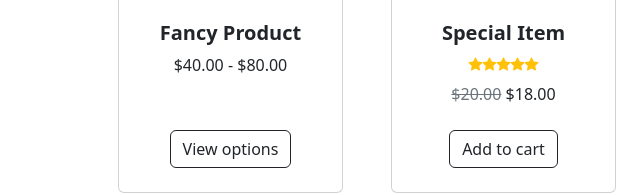
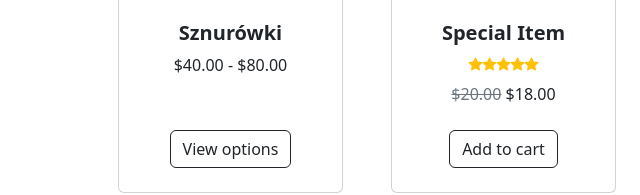
Before and after one commit to Trimanaxe/Trimanaxe.github.io, a plain HTML site: page index.html in a window 1280 px wide. Shown: the part 602-797 px from the top of the page, 0-640 px from the left. Drawn offline with nearby package versions, Linux system fonts and the light colour scheme.

Commit message:
Add files via upload

```diff
--- a/index.html
+++ b/index.html
@@ -64,7 +64,7 @@
                             <div class="card-body p-4">
                                 <div class="text-center">
                                     <!-- Product name-->
-                                    <h5 class="fw-bolder">Fancy Product</h5>
+                                    <h5 class="fw-bolder">Sznurówki</h5>
                                     <!-- Product price-->
                                     $40.00 - $80.00
                                 </div>
```
